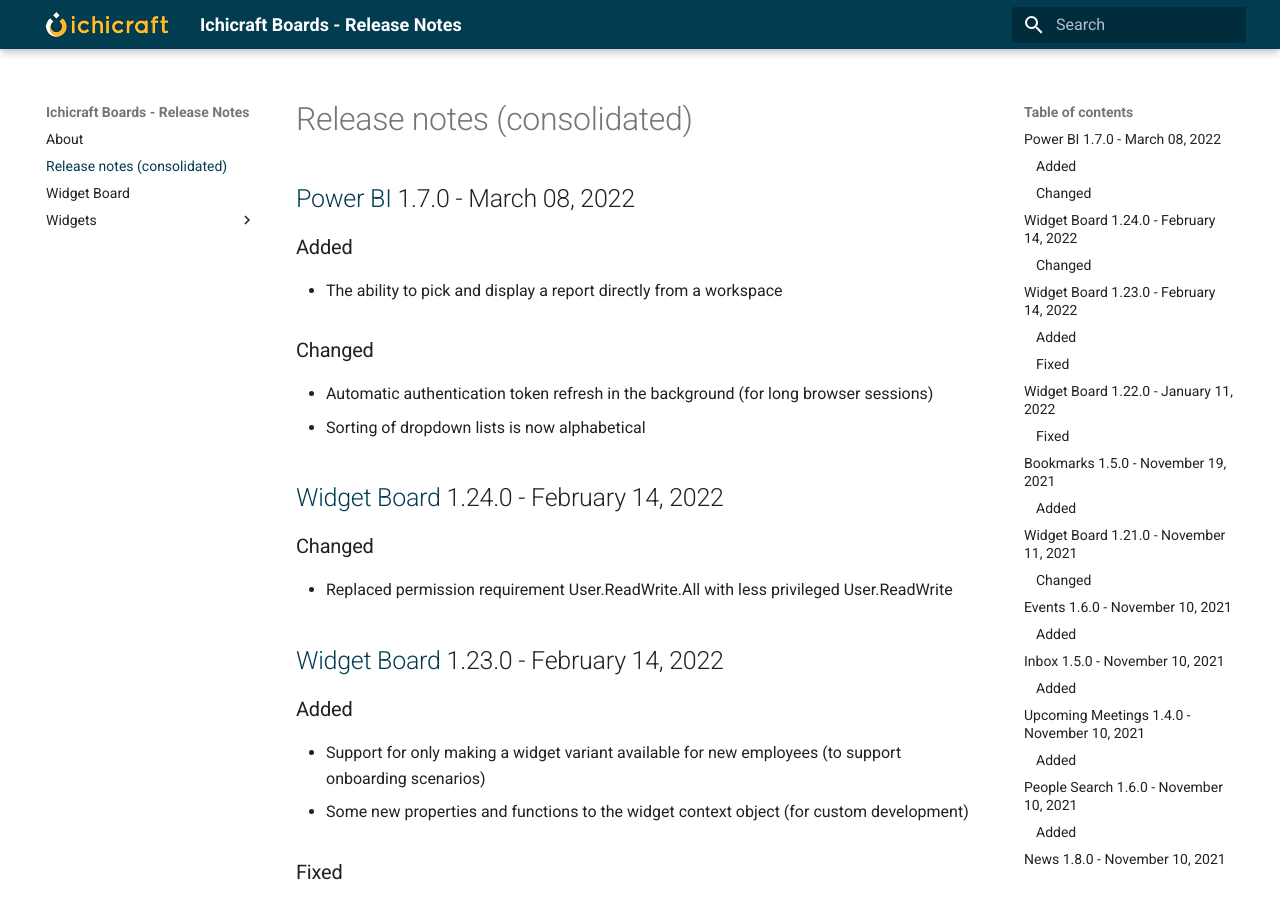
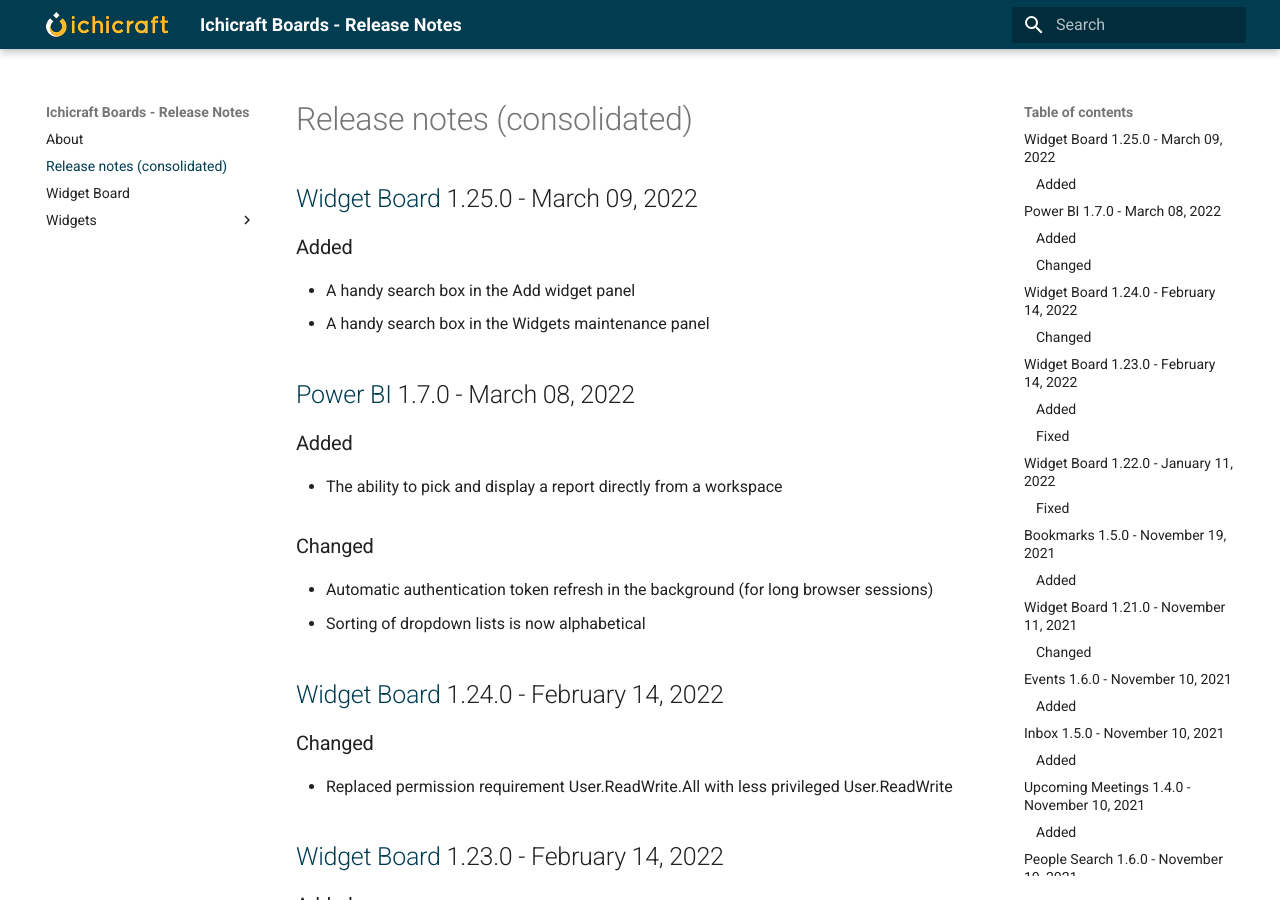
Before and after one commit to ichicraft/widgets-docs, an MkDocs documentation site: the page built from docs/Release-notes-(consolidated).md, in a window 1280 px wide and 900 px high. Built offline with MkDocs 1.6.1 and Material for MkDocs 9.7.7, drawn with Linux system fonts in a browser that asks for light colours.

Commit message:
Release notes updated by BuildService

```diff
--- a/docs/Release-notes-(consolidated).md
+++ b/docs/Release-notes-(consolidated).md
@@ -1,3 +1,9 @@
+## [Widget Board](./Widget Board.md) 1.25.0 - March 09, 2022
+
+### Added
+- A handy search box in the Add widget panel
+- A handy search box in the Widgets maintenance panel
+
 ## [Power BI](./Widgets/Power BI.md) 1.7.0 - March 08, 2022
 
 ### Added
```
Also changed, not shown: docs/Widget Board.md (+6 -0 lines).
